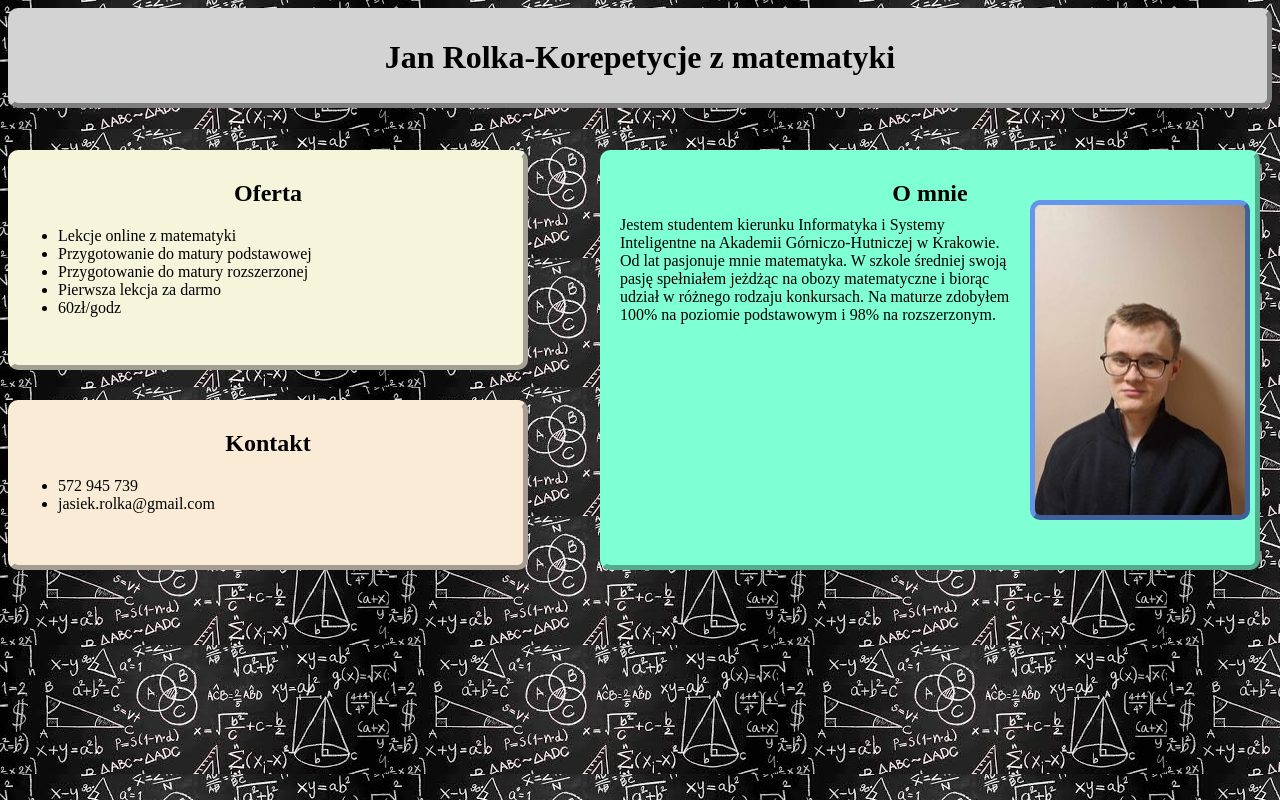
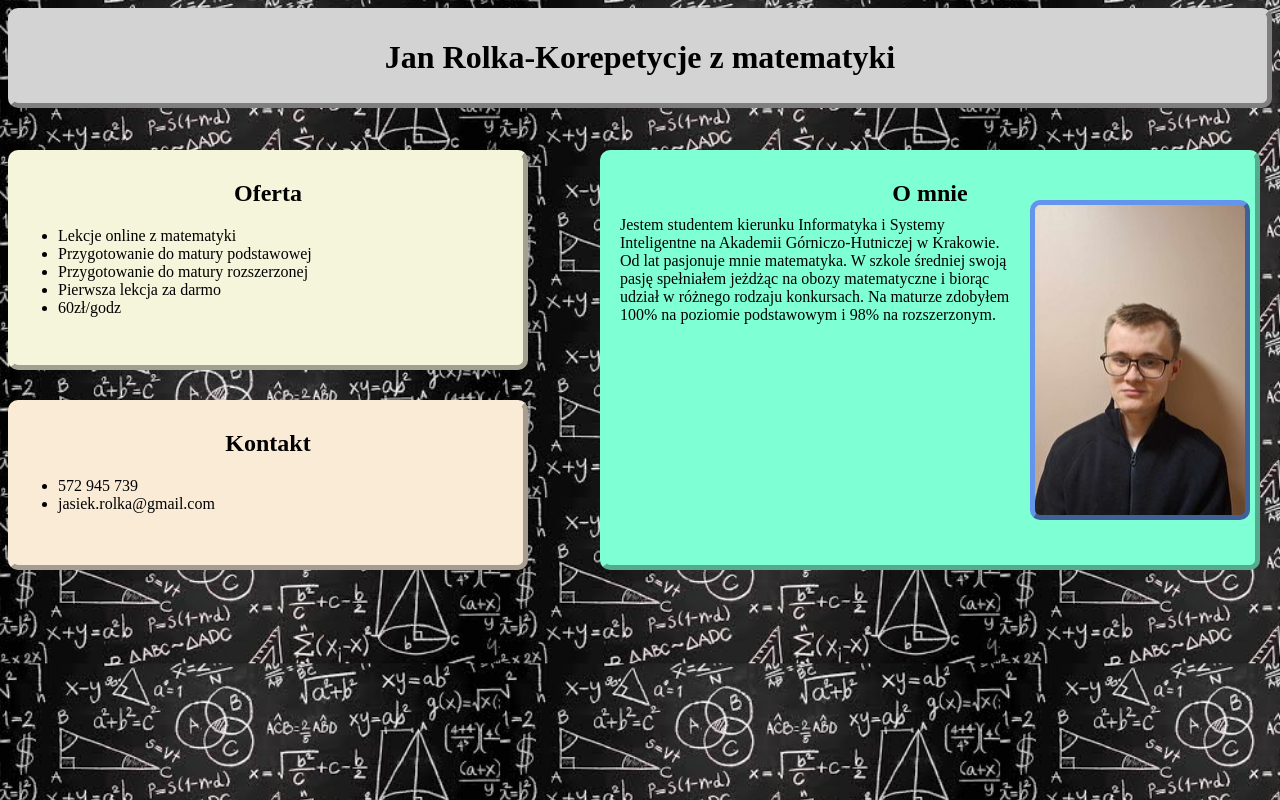
Before and after one commit to JanRolka/JanRolkaKorepetycje, a plain HTML site: page index.html in a window 1280 px wide. Drawn offline with Linux system fonts and the light colour scheme.

```diff
--- a/index.html
+++ b/index.html
@@ -6,6 +6,8 @@
     <meta http-equiv='cache-control' content='no-cache'>
     <meta http-equiv='expires' content='0'>
     <meta http-equiv='pragma' content='no-cache'>
+
+    <meta name="viewpoint" content="width=device-width, initial-scale=1"/>
 
     <meta charset="UTF-8">
     <meta name="description" content="Korepetycje z matematyki dla szkoły średniej">
@@ -22,8 +24,9 @@
     <style>
         body {
           background-image: url("images/background.jpg");
+          background-size: 500px;
         }
-        </style>
+    </style>
 
     <div id="title">
         <center>
```
